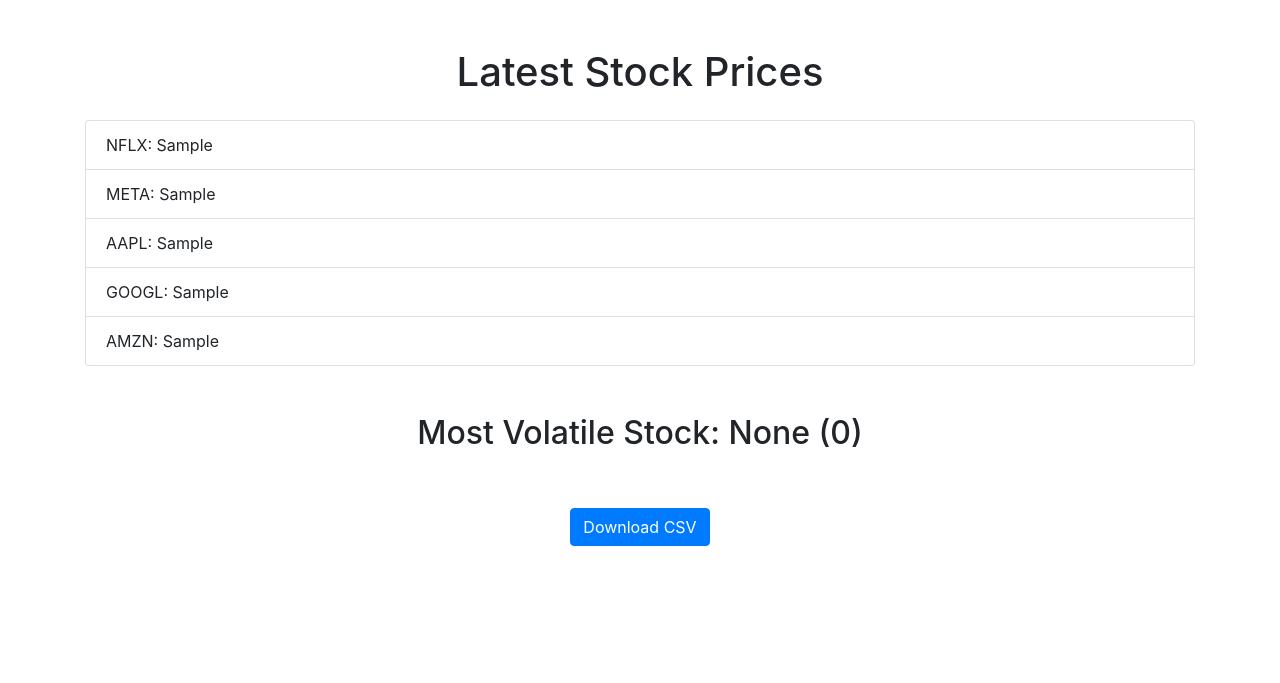
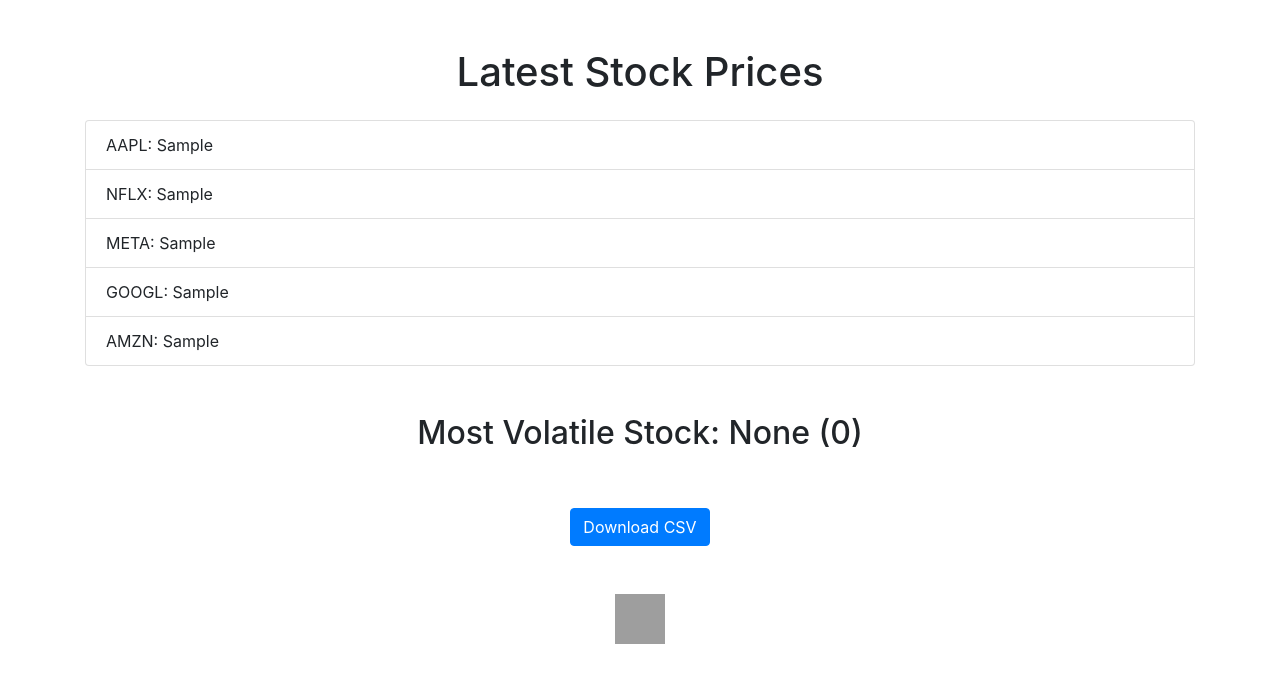
Before and after one commit to ishantd/athelas-stock, a Flask app: page / in a window 1280 px wide. Shown: the top 683 px of the page. Run offline with Flask 2, Linux system fonts and the light colour scheme; a database or web service that is not in the repository returns one stand-in record (values such as "Sample title"); data that the repository does not hold is empty; some libraries are stand-ins or nearby versions; grey boxes are pictures that could not be loaded.

Commit message:
link to github repo

```diff
--- a/core/templates/index.html
+++ b/core/templates/index.html
@@ -32,6 +32,14 @@
                 </form>
             </div>
         </div>
+
+        <div class="row mt-5">
+            <div class="col-md-12 text-center">
+                <a href="https://github.com/ishantd/athelas-stock" target="_blank">
+                    <img src="https://github.githubassets.com/images/modules/logos_page/GitHub-Mark.png" alt="Github Repo" width="50" height="50">
+                </a>
+            </div>
+        </div>
     </div>
     <script src="https://cdn.jsdelivr.net/npm/jquery@3.5.1/dist/jquery.slim.min.js" integrity="sha384-DfXdz2htPH0lsSSs5nCTpuj/zy4C+OGpamoFVy38MVBnE+IbbVYUew+OrCXaRkfj" crossorigin="anonymous"></script>
     <script src="https://cdn.jsdelivr.net/npm/popper.js@1.16.1/dist/umd/popper.min.js" integrity="sha384-9/reFTGAW83EW2RDu2S0VKaIzap3H66lZH81PoYlFhbGU+6BZp6G7niu735Sk7lN" crossorigin="anonymous"></script>
```
